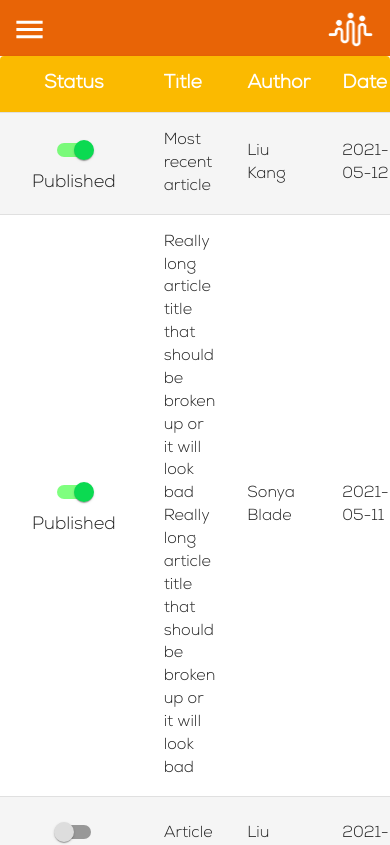
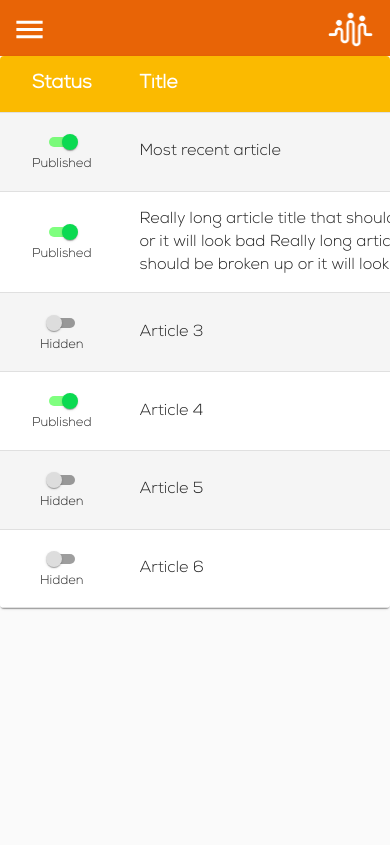
Before and after one commit to lukeperrin10/kcsc_admin, a React (Create React App) app: page /articles in a window 390 px wide. Shown: the top 845 px of the page. Built offline with nearby package versions, Linux system fonts and the light colour scheme; no server answers; what j-tockauth would draw is missing.

Commit message:
adds responsivness and adjusts styles

```diff
--- a/src/views/ArticlesDashboard.jsx
+++ b/src/views/ArticlesDashboard.jsx
@@ -24,6 +24,9 @@ const useStyles = makeStyles((theme) => ({
       width: '100%',
     },
   },
+  dateCell: { minWidth: '100px' },
+  titleCell: { minWidth: '400px' },
+  switchLabel: {fontSize: '0.8rem'}
 }))
 
 const StyledTableCell = withStyles((theme) => ({
@@ -168,17 +171,19 @@ const ArticlesDashboard = () => {
           <StyledTableCell data-cy='status' align='center'>
             <FormControlLabel
               control={
-                <StyledSwitch checked={publish} name={`publish-${id}`} />
+                <StyledSwitch size="small" checked={publish} name={`publish-${id}`} />
               }
-              label={publish ? 'Published' : 'Hidden'}
+              label={<Typography className={classes.switchLabel}>{publish ? 'Published' : 'Hidden'}</Typography>}
               labelPlacement='bottom'
             />
           </StyledTableCell>
-          <StyledTableCell data-cy='title' style={{ minWidth: '70%' }}>
+          <StyledTableCell data-cy='title' className={classes.titleCell}>
             {title}
           </StyledTableCell>
           <StyledTableCell data-cy='author'>{author}</StyledTableCell>
-          <StyledTableCell data-cy='date'>{date}</StyledTableCell>
+          <StyledTableCell data-cy='date' className={classes.dateCell}>
+            {date}
+          </StyledTableCell>
           <StyledTableCell data-cy='action'>Placeholder</StyledTableCell>
         </StyledTableRow>
       )
```
